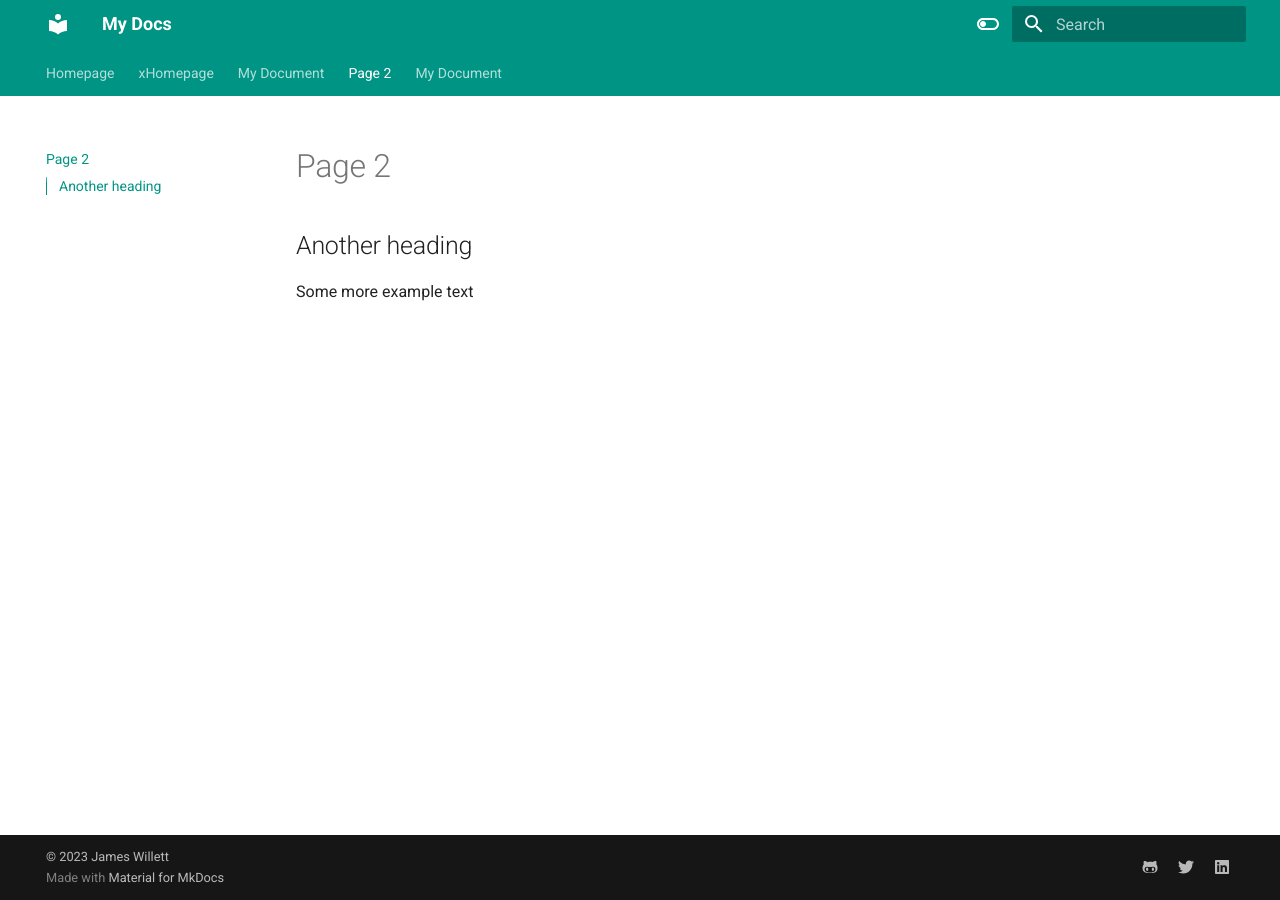
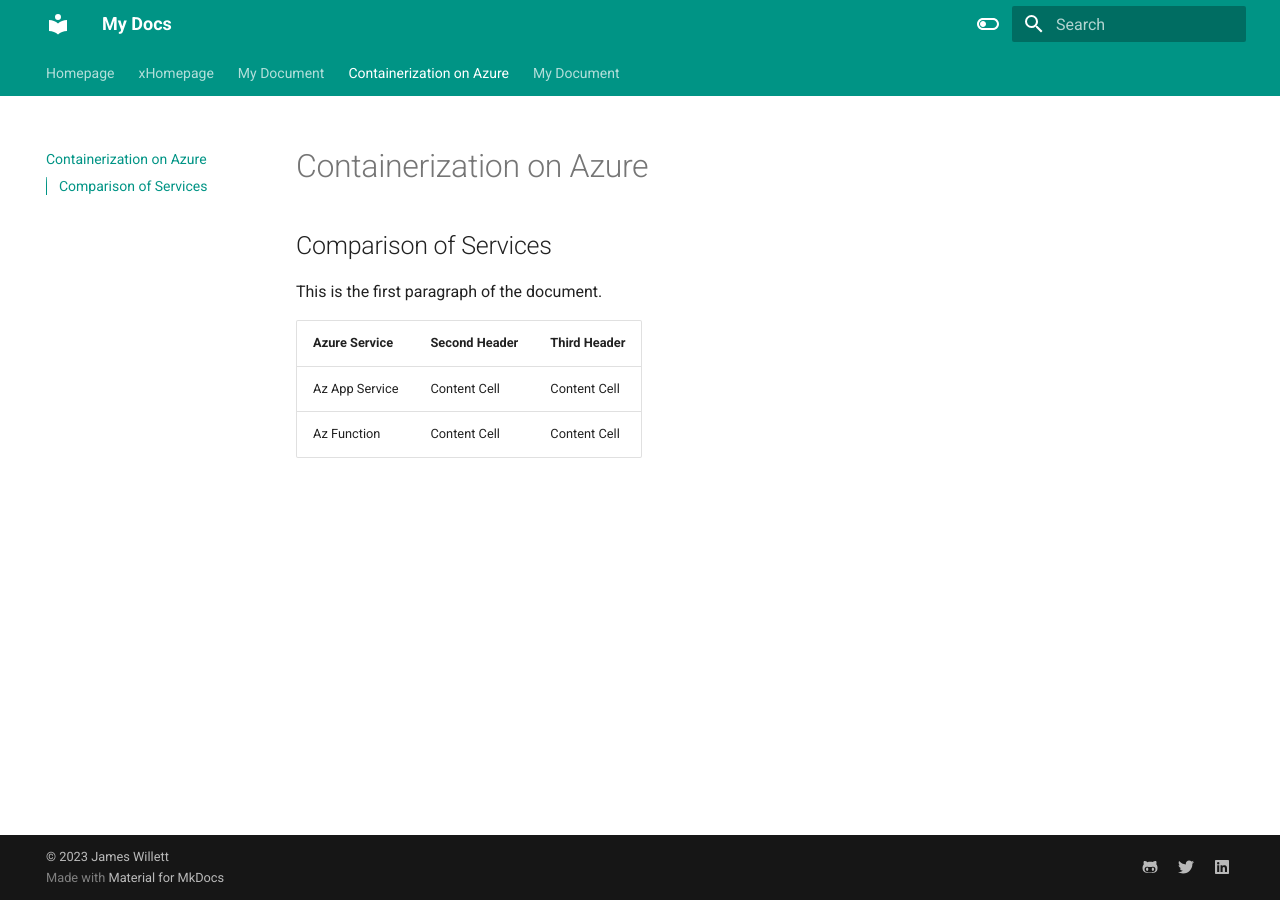
Before and after one commit to scholzm/mkdocs-yt-tutorial, an MkDocs documentation site: the page built from docs/page2.md, in a window 1280 px wide. Built offline with MkDocs 1.6.1 and Material for MkDocs 9.7.7, drawn with Linux system fonts in a browser that asks for light colours.

Commit message:
content added

```diff
--- a/docs/page2.md
+++ b/docs/page2.md
@@ -1,5 +1,10 @@
-# Page 2
+# Containerization on Azure
 
-## Another heading
+## Comparison of Services
 
-Some more example text
+This is the first paragraph of the document.
+
+| Azure Service  | Second Header | Third Header |
+| ------------   | ------------- | ------------ |
+| Az App Service | Content Cell  | Content Cell |
+| Az Function    | Content Cell  | Content Cell |
```
